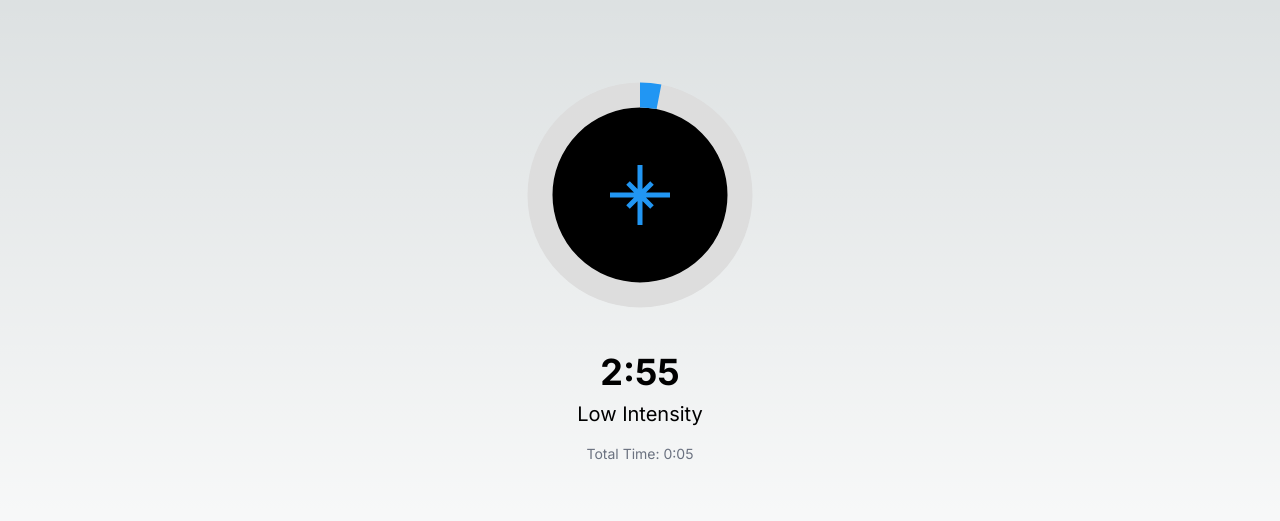
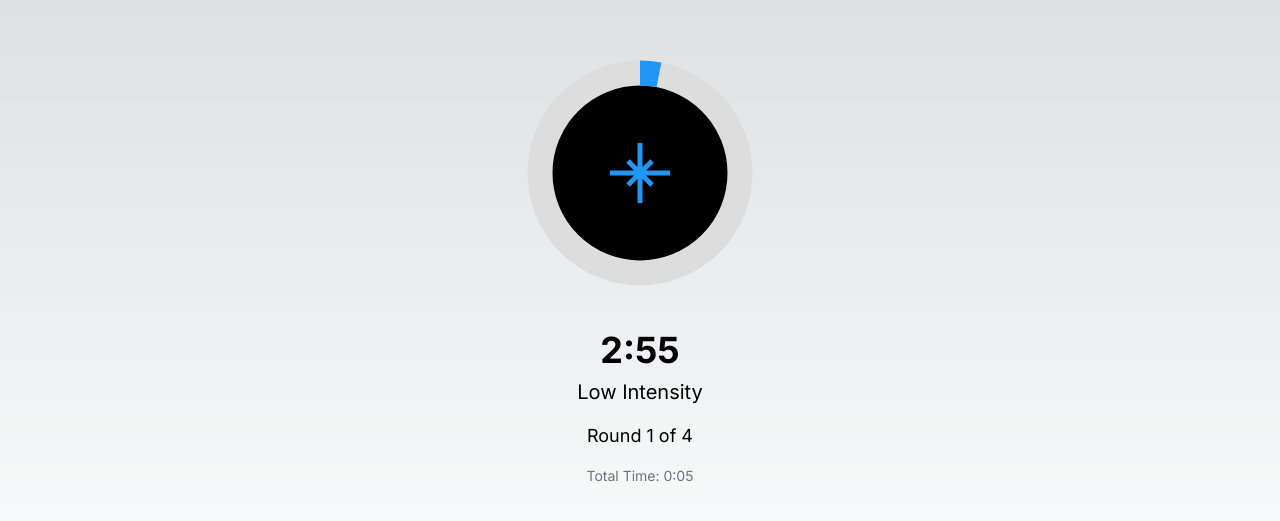
Before and after one commit to jamierpond/vo2-max, a Next.js app: page / in a window 1280 px wide. Shown: the part 133-654 px from the top of the page. Built offline with nearby package versions, Linux system fonts and the light colour scheme.

Commit message:
add rounds in

```diff
--- a/app/page.tsx
+++ b/app/page.tsx
@@ -4,8 +4,9 @@ import { useEffect, useState } from "react";
 
 const FRAME_RATE_HZ = 30;
 const NUM_MS_PER_FRAME = 1000 / FRAME_RATE_HZ;
-const HIGH_INTENSITY_DURATION_SECONDS = 60; // 1 minute in seconds
-const LOW_INTENSITY_DURATION_SECONDS = 3 * 60; // 3 minutes in seconds
+const HIGH_INTENSITY_DURATION_SECONDS = 60;
+const LOW_INTENSITY_DURATION_SECONDS = 3 * 60;
+const TOTAL_NUM_ROUNDS = 4;
 
 const NUM_FRAMES_HIGH_INTENSITY = HIGH_INTENSITY_DURATION_SECONDS * FRAME_RATE_HZ;
 const NUM_FRAMES_LOW_INTENSITY = LOW_INTENSITY_DURATION_SECONDS * FRAME_RATE_HZ;
@@ -93,6 +94,7 @@ export default function Home() {
   const [frameCount, setFrameCount] = useState(0);
   const [totalFrames, setTotalFrames] = useState(0);
   const [isPaused, setIsPaused] = useState(false);
+  const [numRoundsCompleted, setNumRoundsCompleted] = useState(0);
 
   useEffect(() => {
     let timer: NodeJS.Timeout;
@@ -115,10 +117,18 @@ export default function Home() {
     if (frameCount >= frames) {
       setIsHighIntensity((prevIsHighIntensity) => !prevIsHighIntensity);
       setFrameCount(0);
+      if (isHighIntensity) {
+        setNumRoundsCompleted((prevNumRoundsCompleted) => {
+          if (prevNumRoundsCompleted + 1 >= TOTAL_NUM_ROUNDS) {
+            return TOTAL_NUM_ROUNDS;
+          }
+          return prevNumRoundsCompleted + 1;
+        });
+      }
     }
   }, [frameCount, isHighIntensity]);
 
-  const handeClick = () => {
+  const handleClick = () => {
     setIsPaused((prevIsPaused) => !prevIsPaused);
   };
 
@@ -130,10 +140,14 @@ export default function Home() {
   const totalTime = Math.floor(totalFrames / FRAME_RATE_HZ);
   const totalTimeString = `Total Time: ${Math.floor(totalTime / 60)}:${(totalTime % 60).toString().padStart(2, '0')}`;
 
+  const roundText = numRoundsCompleted === TOTAL_NUM_ROUNDS
+    ? "Workout Complete!"
+    : `Round ${numRoundsCompleted + 1} of ${TOTAL_NUM_ROUNDS}`;
+
   return (
     <main
       className="flex min-h-screen flex-col items-center justify-center p-8"
-      onClick={handeClick}
+      onClick={handleClick}
     >
       <div className="flex flex-col items-center">
         <Image
@@ -148,6 +162,9 @@ export default function Home() {
         <p className="text-xl mt-2">
           {isHighIntensity ? "High Intensity" : "Low Intensity"}
         </p>
+        <p className="text-lg mt-4">
+          {roundText}
+        </p>
         {isPaused && (
           <p className="text-2xl mt-4 text-red-500">Paused</p>
         )}
```
